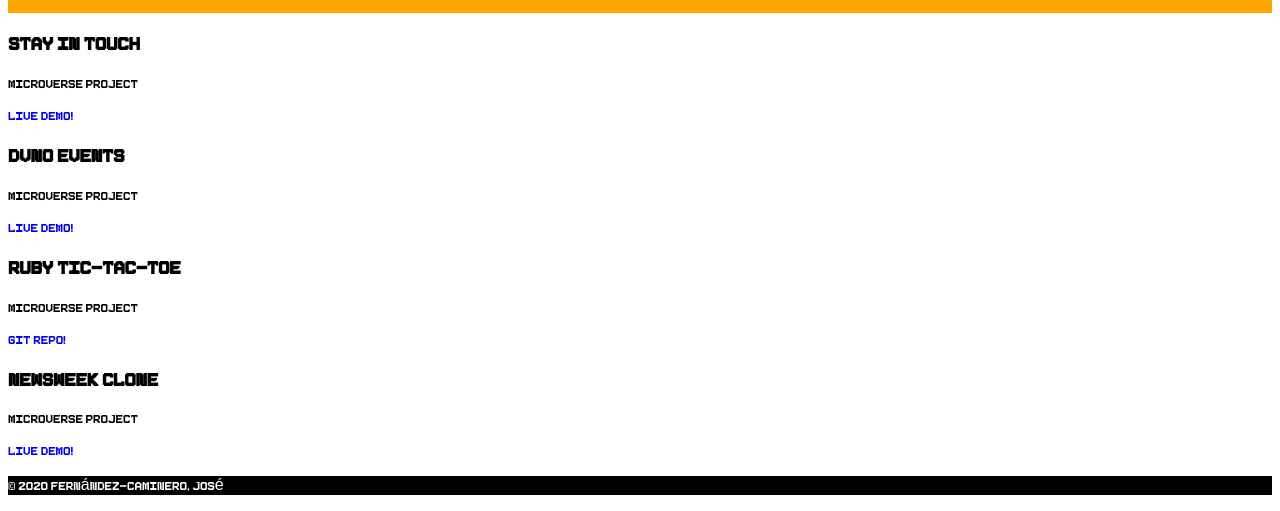
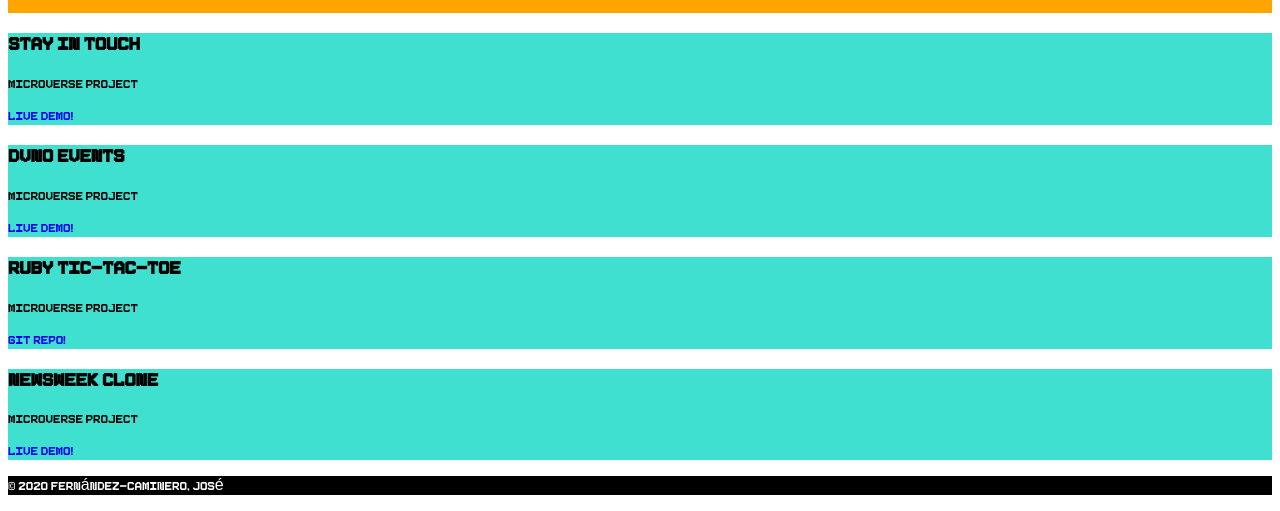
Before and after one commit to fdezcaminero/FCPortfolio, a plain HTML site: page index.html in a window 1280 px wide. Shown: the part 344-855 px from the top of the page. Drawn offline with Linux system fonts and the light colour scheme.

Commit message:
Added another primary color

```diff
--- a/css/styles.css
+++ b/css/styles.css
@@ -23,6 +23,10 @@
 .black-bg {
     background-color: black;
     color: white;
+}
+
+.main-stuff {
+    background-color: #40E0D0;
 }
 
 .main-stuff:hover {
```
